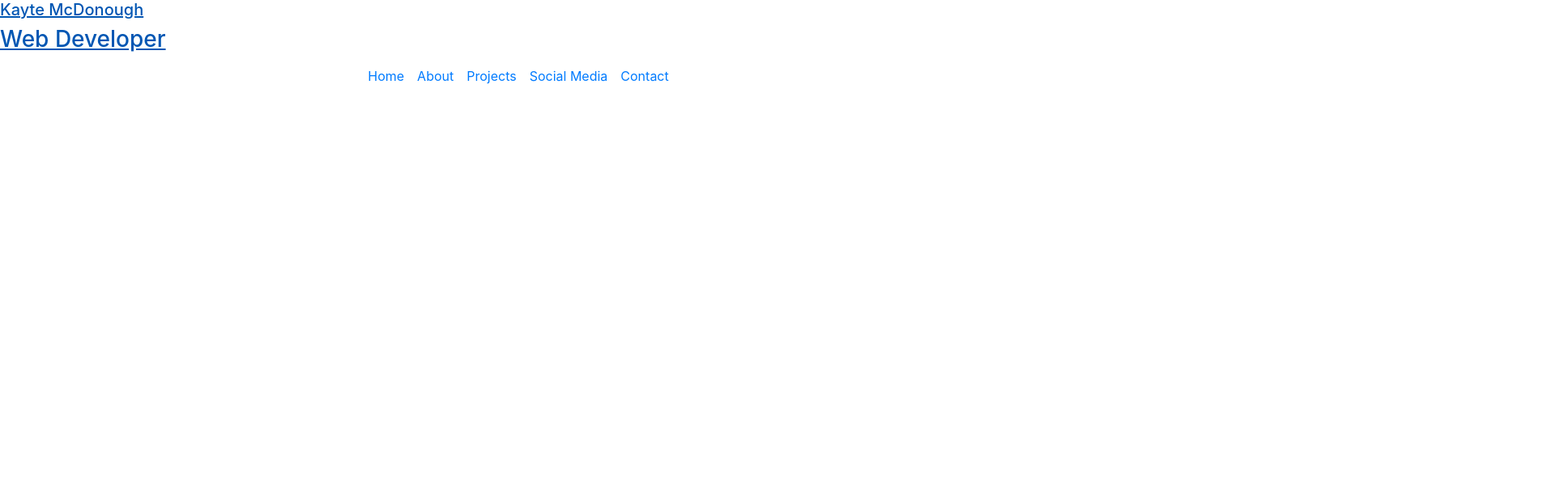
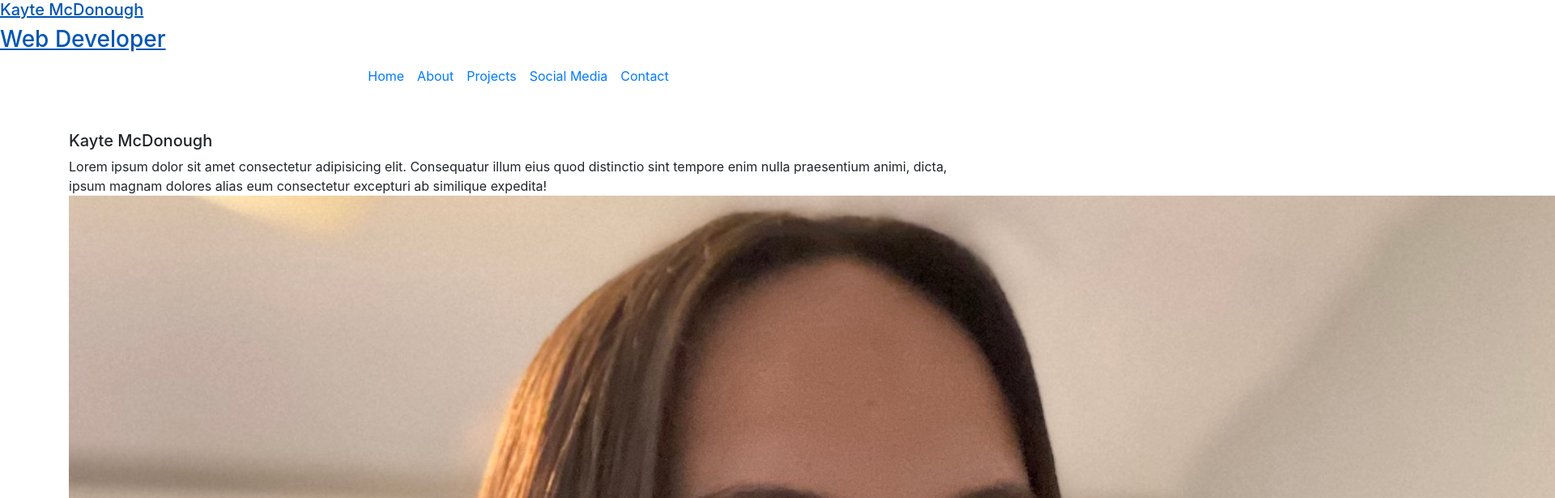
Before and after one commit to UseTheHill/portfolio_kmcdonough, a plain HTML site: page index.html in a window 1280 px wide. Shown: the top 616 px of the page at 81% size, 1920 px wide, since content can reach past the window. Drawn offline with nearby package versions, Linux system fonts and the light colour scheme; some packages are replaced by stand-ins of ours; a script that the page names is missing.

Commit message:
about section complete in html

```diff
--- a/index.html
+++ b/index.html
@@ -13,10 +13,10 @@
 <body>
     <header>
         <a href="index.html">
-            <span class="signature">
+            <div class="signature">
                 <h5 class="signature-heading">Kayte McDonough</h5>
                 <h3 class="signature-subhead">Web Developer</h3>
-            </span>
+            </div>
         </a>
     </header>
 
@@ -49,6 +49,22 @@
         </nav>
     </div>
 
+    <section class="about py-5">
+        <div class="container">
+            <div class="about-content">
+                <div class="about-description">
+                    <div class="signature">
+                        <h5 class="signature-heading">Kayte McDonough</h5>
+                        <p class="m-0">Lorem ipsum dolor sit amet consectetur adipisicing elit. Consequatur illum eius quod distinctio sint tempore enim nulla praesentium animi, dicta, ipsum magnam dolores alias eum consectetur excepturi ab similique expedita!</p>
+                    </div>
+                </div>
+                <div class="about-image">
+                    <img src="./assets/images/kayte_headshot.jpeg" alt="headshot">
+                </div>
+            </div>
+        </div>
+    </section>
+
 
 <script src="https://code.jquery.com/jquery-3.3.1.slim.min.js"></script>
 <script src="https://stackpath.bootstrapcdn.com/bootstrap/4.3.1/js/bootstrap.min.js"></script>
```
